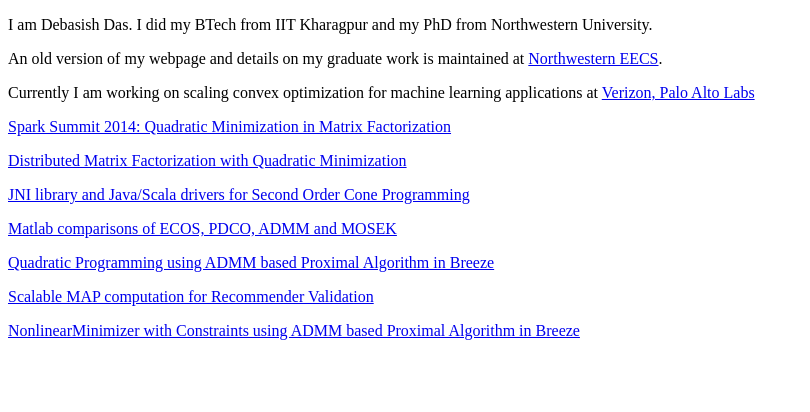
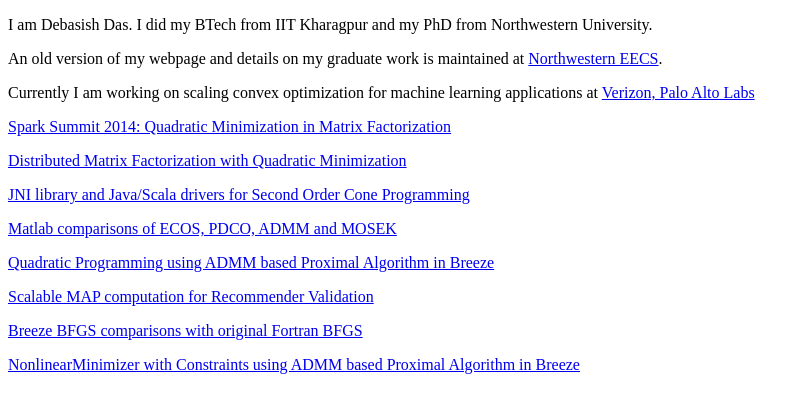
Before and after one commit to debasish83/debasish83.github.io, a plain HTML site: page index.html in a window 1280 px wide. Shown: the whole page, without its empty margins (0-810 px from the left). Drawn offline with Linux system fonts and the light colour scheme.

Commit message:
Breeze BFGS comparison with F2J-ed original BFGS

```diff
--- a/index.html
+++ b/index.html
@@ -43,6 +43,10 @@
         MAP computation for Recommender Validation</a>
     <p>
     <p>
+      <a href="https://github.com/dbtsai/lbfgs/pull/1">Breeze BFGS
+      comparisons with original Fortran BFGS</a>
+    <p>
+    <p>
       <a href="https://github.com/scalanlp/breeze/pull/364">NonlinearMinimizer
       with Constraints using ADMM based Proximal Algorithm in Breeze</a>
     <p>
```
